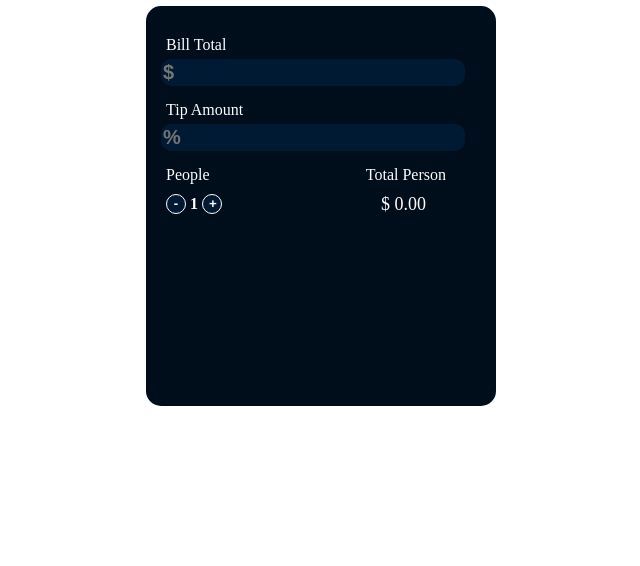
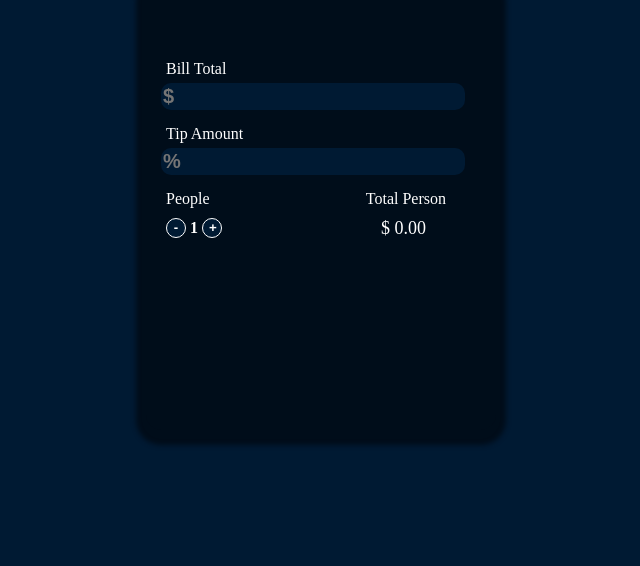
Before and after one commit to fazil088/Tip-Calculator, a plain HTML site: page index.html in a window 1280 px wide. Shown: the part 234-800 px from the top of the page, without its empty margins (319-959 px from the left). Drawn offline with Linux system fonts and the light colour scheme.

Commit message:
final output will be updated

```diff
--- a/style.css
+++ b/style.css
@@ -6,12 +6,16 @@ html,body{
     align-items: center;
     flex-direction: column;
     height: 100vh;
+    color: #F6F4F1;
+    background-color: #001a33;
 }
 .contentBody{
     background-color:#000d1a ;
     width: 350px;
     height: 400px;
     border-radius: 15px;
+    box-shadow: 0px 5px 5px 10px #000d1a;
+    padding-top: 3rem;
 }
 .label1{
     color: #fff;
```
Also changed, not shown: images/icon.jpg (deleted).
